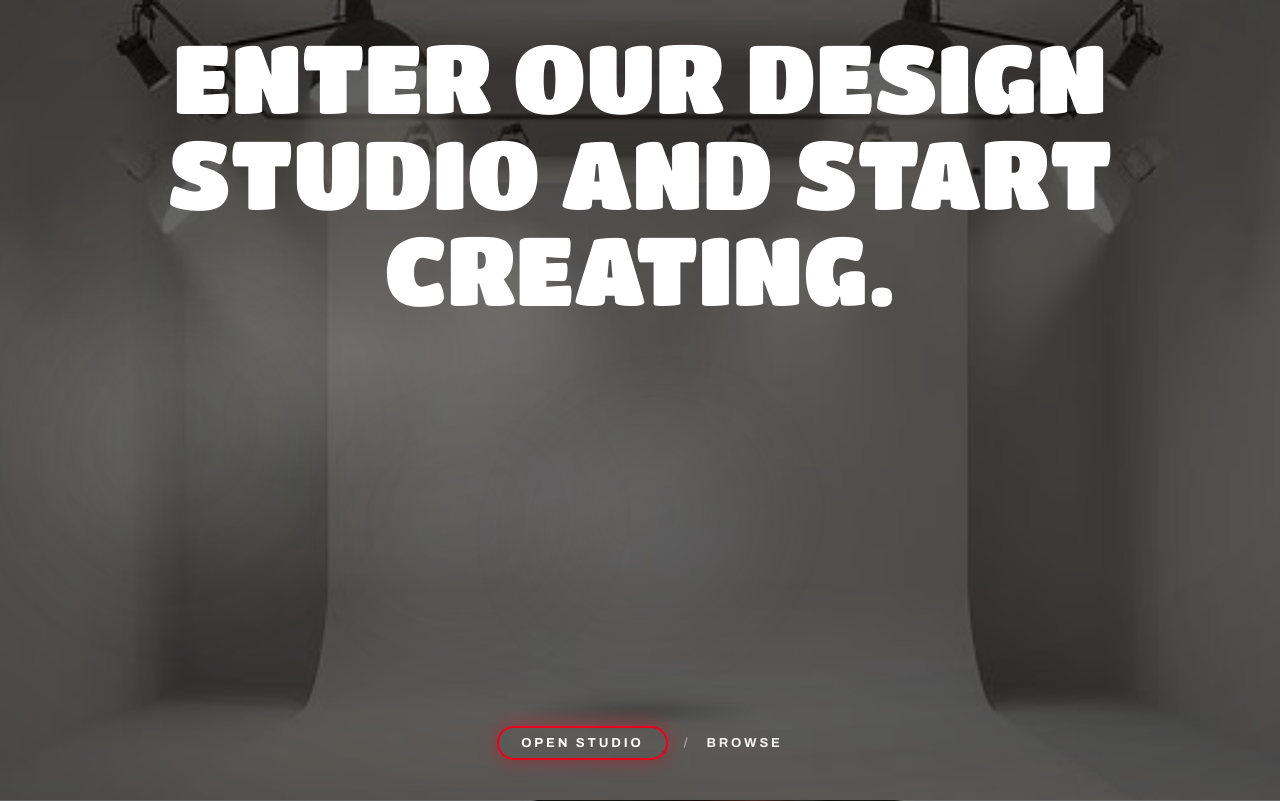
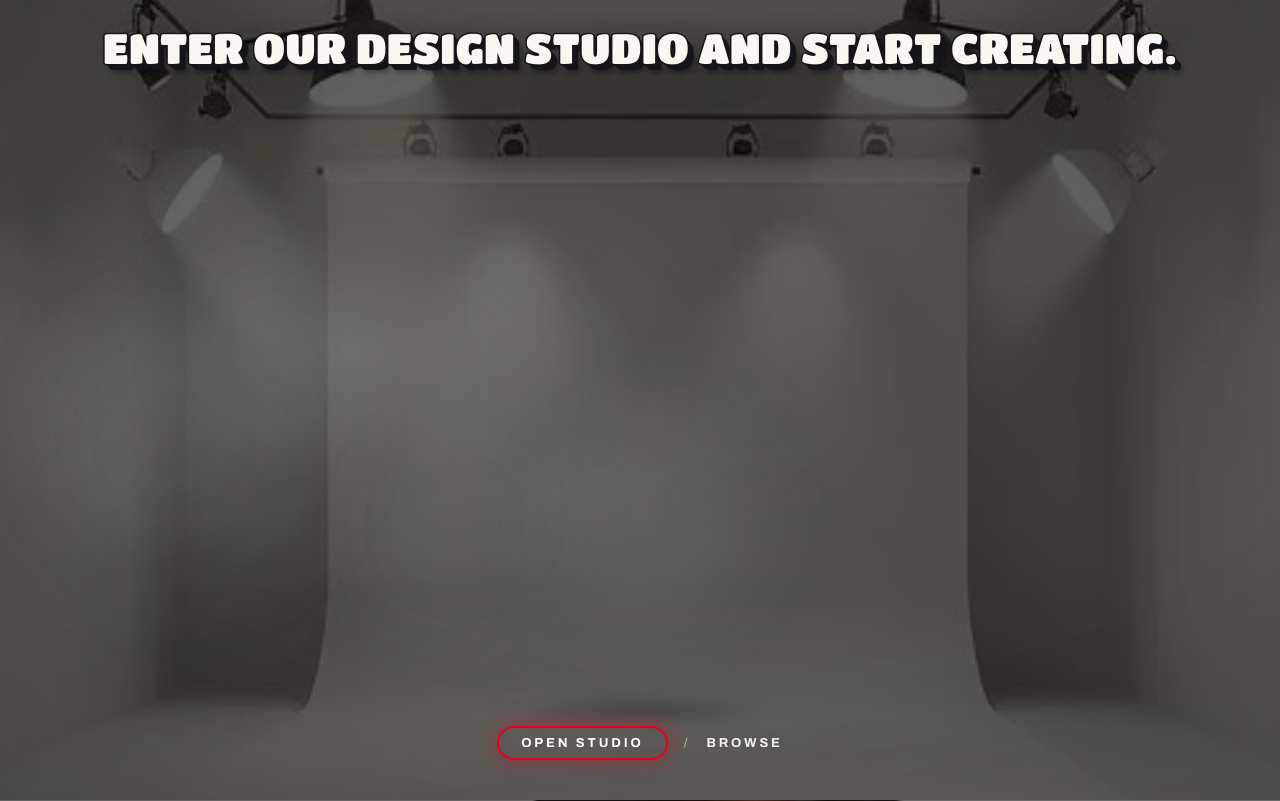
Before and after one commit to Napoleon0007/You-Design-Studios, a Flask app: page / in a window 1280 px wide; the page is wider, and only the part inside the window is pictured. Shown: the part 800-1601 px from the top of that part. Run offline with Flask 3, Linux system fonts and the light colour scheme; some libraries are stand-ins or nearby versions; grey boxes are pictures that could not be loaded.

Commit message:
Studio page 2: word-class graffiti style, scaled to fit sentence at top
Co-Authored-By: Claude Sonnet 4.6 <noreply@anthropic.com>

```diff
--- a/static/v2/index.html
+++ b/static/v2/index.html
@@ -103,7 +103,7 @@
       <div class="studio-shadow"></div>
     </div>
     <div class="studio-copy">
-      <p class="studio-headline">Enter our design studio and start creating.</p>
+      <h2 class="word studio-headline">Enter our design studio and start creating.</h2>
       <div class="hero-line"></div>
       <nav class="hero-sub">
         <a href="/studio" class="on">Open studio</a>
--- a/static/v2/v2.css
+++ b/static/v2/v2.css
@@ -206,14 +206,14 @@ a { color: inherit; text-decoration: none; }
   position: absolute; inset: 0; z-index: 3; pointer-events: none;
 }
 
-/* headline: pinned near the top */
+/* headline: pinned near the top — same .word graffiti style, sized to fit the sentence */
 .studio-copy .studio-headline {
   position: absolute;
-  top: clamp(28px, 3.5vh, 52px); left: var(--gut); right: var(--gut);
+  top: clamp(22px, 3vh, 44px); left: var(--gut); right: var(--gut);
   text-align: center;
-  font-size: clamp(44px, 9.5vw, 96px);
-  line-height: 1.0;
-  color: #fff;
+  font-size: clamp(20px, 4.5vw, 42px);
+  max-width: none;
+  line-height: 1.1;
   pointer-events: auto;
 }
 
@@ -235,7 +235,7 @@ a { color: inherit; text-decoration: none; }
 }
 
 @media (max-width: 859px) {
-  .studio-copy .studio-headline { font-size: clamp(36px, 11vw, 58px); }
+  .studio-copy .studio-headline { font-size: clamp(18px, 5.5vw, 32px); }
   .studio-garment { align-items: flex-start; justify-content: center; padding-top: max(14vh, 110px); padding-left: 0; }
   .studio-shadow { left: 50%; transform: translateX(-50%); right: auto; }
   #gallery3d { width: 88vw; height: 120vw; touch-action: pan-y; }
```
